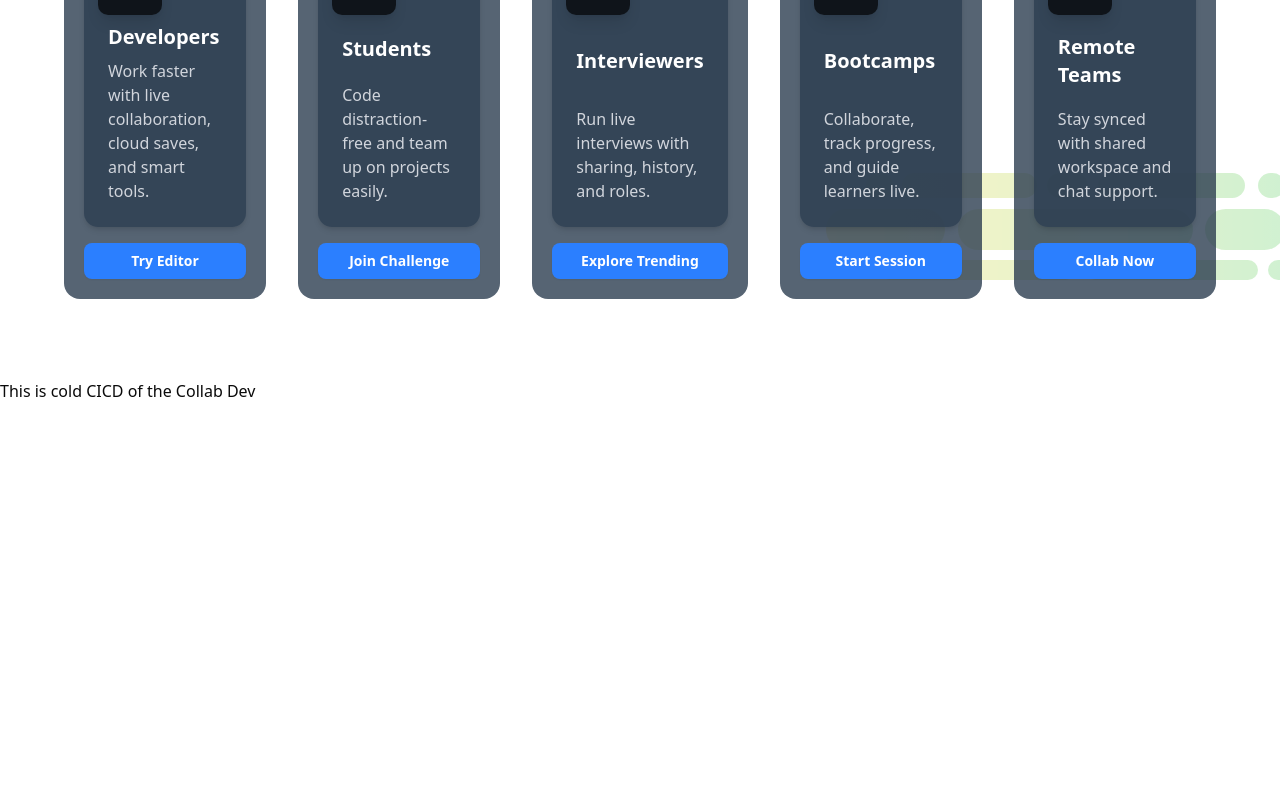
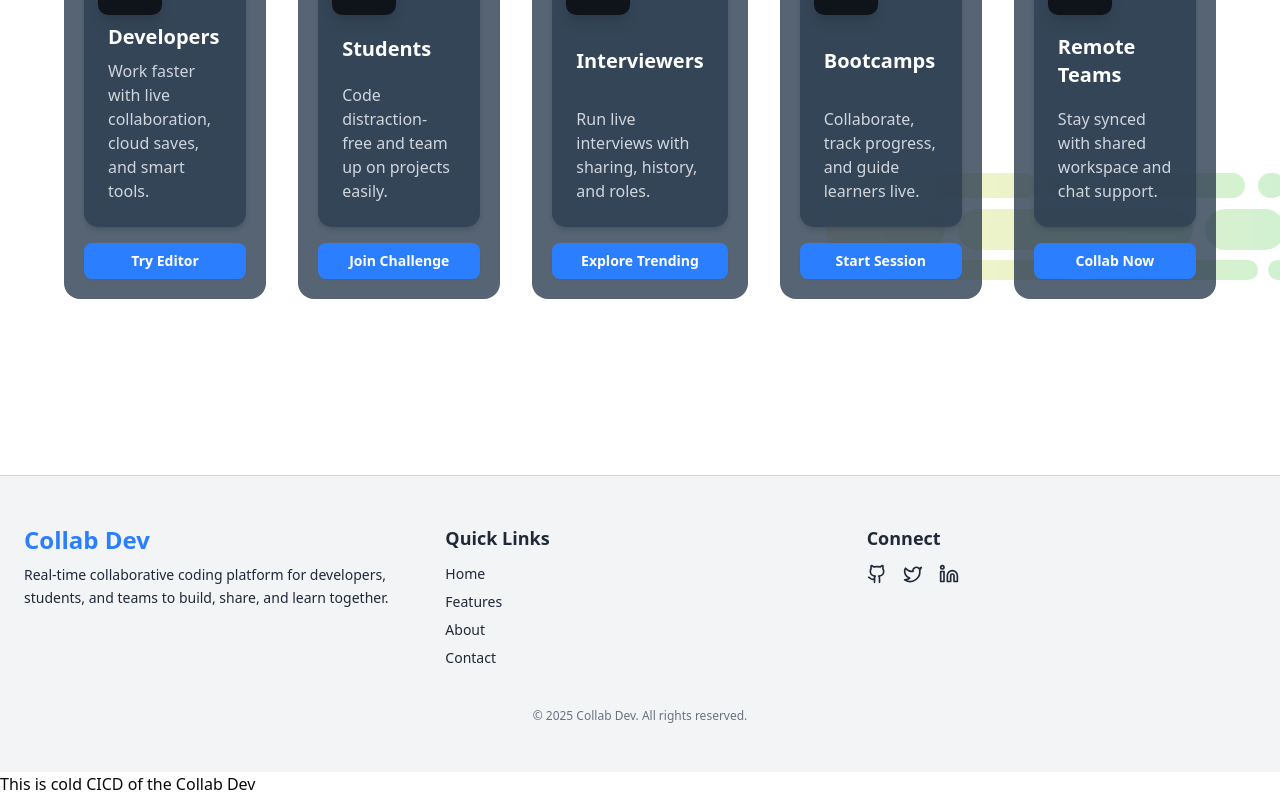
Before and after one commit to aniketh1/CloudBasedCollborativeCodeEditor, a Next.js app: page / in a window 1280 px wide. Shown: the part 1887-2683 px from the top of the page. Before the commit the page ends 2290 px from the top, so only its background shows below. Built offline with nearby package versions, Linux system fonts and the light colour scheme.

Commit message:
Home page 100% completed

```diff
--- a/app/page.js
+++ b/app/page.js
@@ -1,5 +1,6 @@
 import Companion from "@/components/Companion";
 import FeaturesSection from "@/components/FeaturesSection";
+import Footer from "@/components/Footer";
 import HeroSection from "@/components/HeroSection";
 import Navbar from "@/components/Navbar";
 
@@ -10,6 +11,7 @@ export default function Home() {
       <HeroSection />
       <FeaturesSection />
       <Companion />
+      <Footer />
       <p>This is cold CICD of the Collab Dev</p>
     </>
   );
--- /dev/null
+++ b/components/Footer.jsx
@@ -0,0 +1,52 @@
+// components/Footer.jsx
+'use client';
+import { Github, Twitter, Linkedin } from 'lucide-react';
+
+export default function Footer() {
+  return (
+    <footer className="bg-gray-100 dark:bg-[#1e1e1e] text-gray-800 dark:text-gray-300 px-6 py-12 mt-24 border-t border-gray-300 dark:border-gray-700 transition-colors">
+      <div className="max-w-7xl mx-auto grid grid-cols-1 md:grid-cols-3 gap-8">
+
+        {/* Logo + Description */}
+        <div>
+          <h2 className="text-2xl font-bold text-blue-500 mb-2">Collab Dev</h2>
+          <p className="text-sm leading-relaxed">
+            Real-time collaborative coding platform for developers, students, and teams to build, share, and learn together.
+          </p>
+        </div>
+
+        {/* Navigation Links */}
+        <div>
+          <h3 className="text-lg font-semibold mb-3">Quick Links</h3>
+          <ul className="space-y-2 text-sm">
+            <li><a href="#home" className="hover:text-blue-500">Home</a></li>
+            <li><a href="#features" className="hover:text-blue-500">Features</a></li>
+            <li><a href="#about" className="hover:text-blue-500">About</a></li>
+            <li><a href="#contact" className="hover:text-blue-500">Contact</a></li>
+          </ul>
+        </div>
+
+        {/* Socials */}
+        <div>
+          <h3 className="text-lg font-semibold mb-3">Connect</h3>
+          <div className="flex gap-4">
+            <a href="https://github.com/aniketh1/CloudBasedCollborativeCodeEditor" target="_blank" rel="noopener noreferrer">
+              <Github className="w-5 h-5 hover:text-blue-500" />
+            </a>
+            <a href="https://twitter.com" target="_blank" rel="noopener noreferrer">
+              <Twitter className="w-5 h-5 hover:text-blue-500" />
+            </a>
+            <a href="https://linkedin.com" target="_blank" rel="noopener noreferrer">
+              <Linkedin className="w-5 h-5 hover:text-blue-500" />
+            </a>
+          </div>
+        </div>
+      </div>
+
+      {/* Bottom */}
+      <div className="mt-10 text-center text-xs text-gray-500 dark:text-gray-400">
+        &copy; {new Date().getFullYear()} Collab Dev. All rights reserved.
+      </div>
+    </footer>
+  );
+}
```
